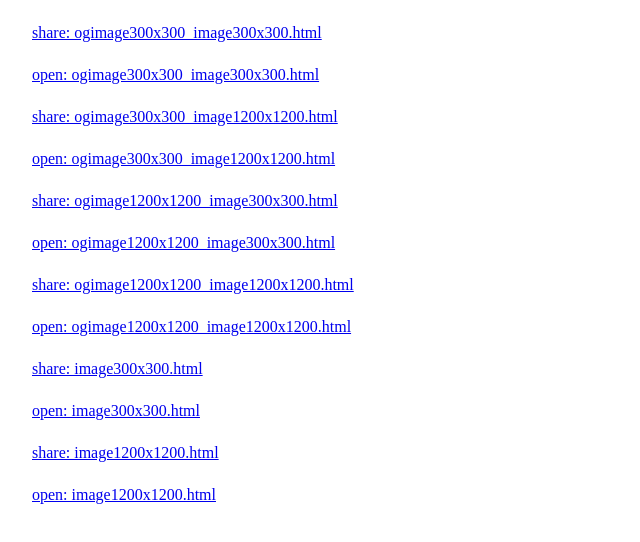
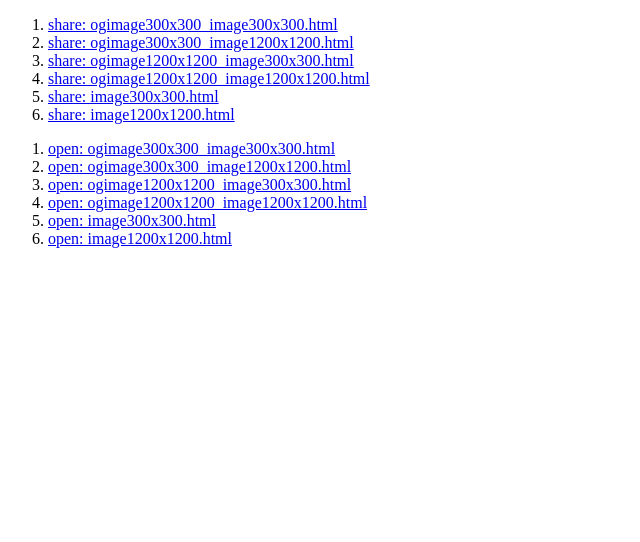
Before and after one commit to Octane/test-facebook-sharing, a plain HTML site: page index.html in a window 1280 px wide. Shown: the whole page, without its empty margins (0-640 px from the left). Drawn offline with Linux system fonts and the light colour scheme.

Commit message:
separate link list

```diff
--- a/index.html
+++ b/index.html
@@ -3,28 +3,13 @@
     <head>
         <title>Test Facebook sharing</title>
         <meta charset="UTF-8">
-        <style>
-            .url {
-                margin: 24px;
-            }
-        </style>
     </head>
     <body>
+        <ol class="share"></ol>
+        <ol class="open"></ol>
         <script>
             var host = 'http://octane.github.io/test-facebook-sharing/';
-
-            function template(file) {
-                return [
-                    '<div class="url">',
-                        '<a href="http://www.facebook.com/sharer.php?s=100&p[url]=' + encodeURIComponent(host + file) + '" target="_blank">share: ' + file + '</a>',
-                    '</div>',
-                    '<div class="url">',
-                        '<a href="' + host + file + '" target="_blank">open: ' + file + '</a>',
-                    '<div>'
-                ].join('');
-            }
-
-            [
+            var files = [
                 'ogimage300x300_image300x300.html',
                 'ogimage300x300_image1200x1200.html',
                 'ogimage1200x1200_image300x300.html',
@@ -32,9 +17,14 @@
                 'image300x300.html',
                 'image1200x1200.html'
 
-            ].forEach(function (variant) {
-                document.body.insertAdjacentHTML('beforeend', template(variant));
-            });
+            ];
+            files.forEach(function (file) {
+                this.insertAdjacentHTML('beforeend', '<li><a href="http://www.facebook.com/sharer.php?s=100&p[url]=' + encodeURIComponent(host + file) + '" target="_blank">share: ' + file + '</a></li>');
+            }, document.querySelector('.share'));
+
+            files.forEach(function (file) {
+                this.insertAdjacentHTML('beforeend', '<li><a href="' + host + file + '" target="_blank">open: ' + file + '</a></li>');
+            }, document.querySelector('.open'));
         </script>
     </body>
 </html>
```
